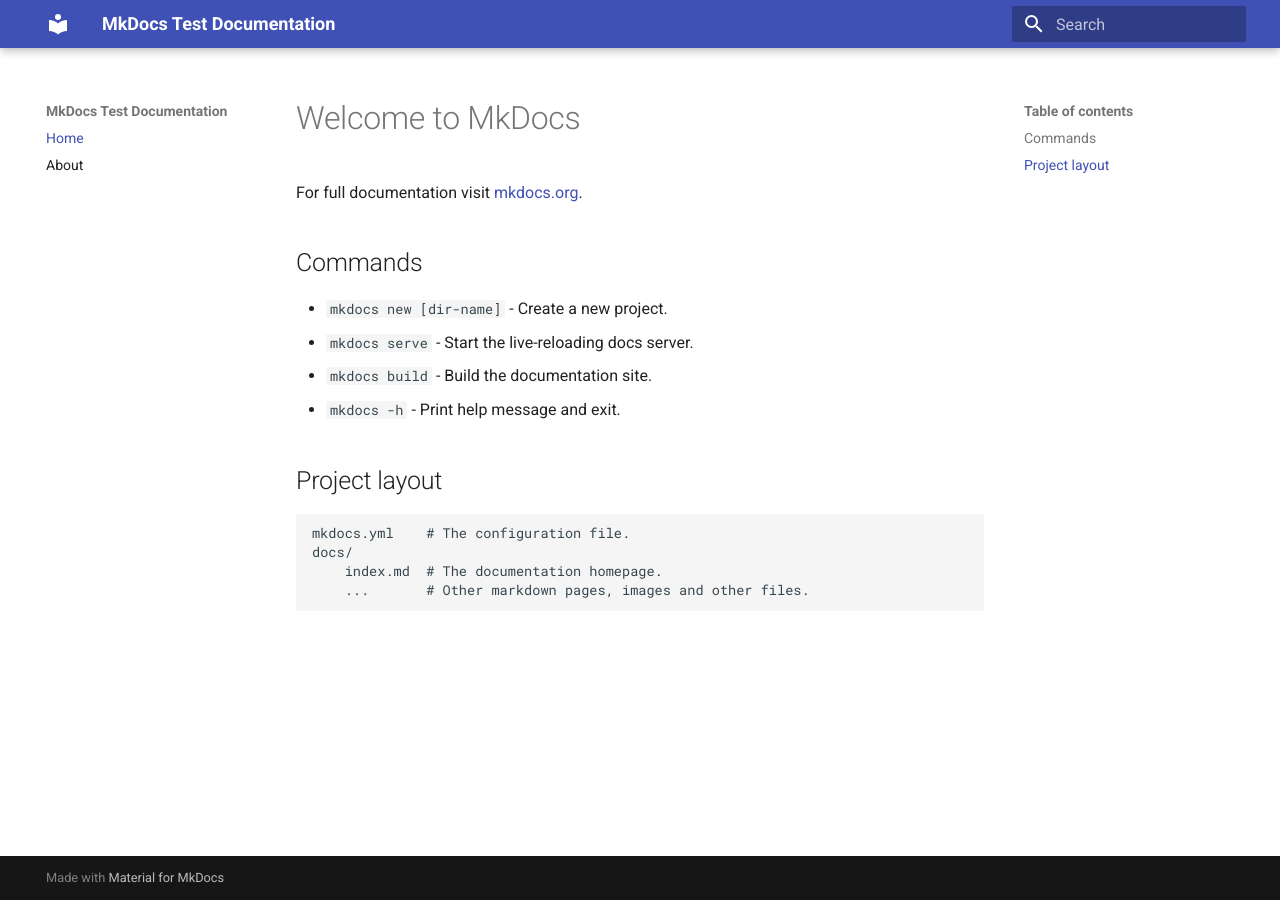
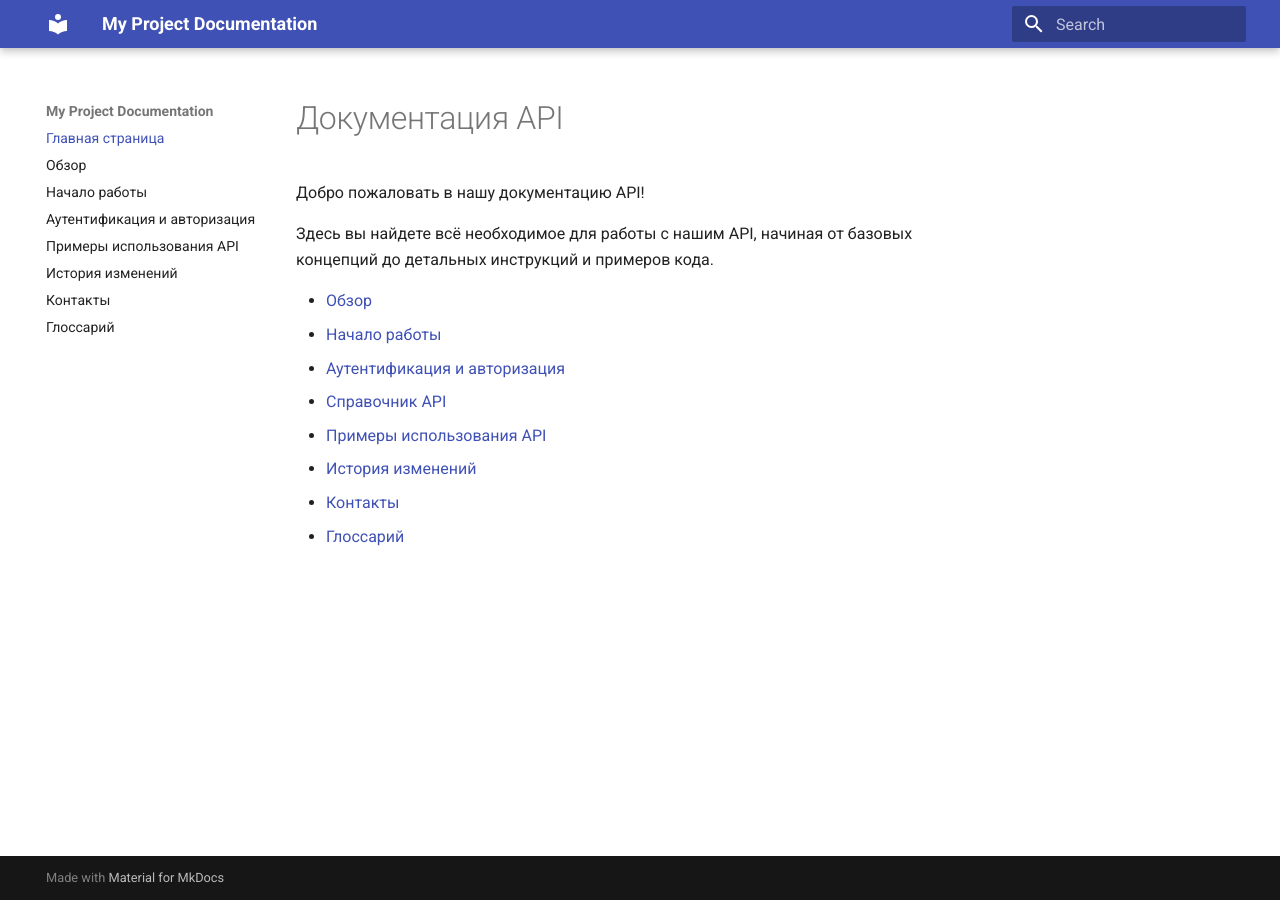
Before and after one commit to mazinden/mkdocs-test, an MkDocs documentation site: the page built from docs/index.md, in a window 1280 px wide. Built offline with MkDocs 1.6.1 and Material for MkDocs 9.7.7, drawn with Linux system fonts in a browser that asks for light colours.

Commit message:
Add new structure

```diff
--- a/docs/index.md
+++ b/docs/index.md
@@ -1,17 +1,14 @@
-# Welcome to MkDocs
+# Документация API
 
-For full documentation visit [mkdocs.org](https://www.mkdocs.org).
+Добро пожаловать в нашу документацию API!
 
-## Commands
+Здесь вы найдете всё необходимое для работы с нашим API, начиная от базовых концепций до детальных инструкций и примеров кода.
 
-* `mkdocs new [dir-name]` - Create a new project.
-* `mkdocs serve` - Start the live-reloading docs server.
-* `mkdocs build` - Build the documentation site.
-* `mkdocs -h` - Print help message and exit.
-
-## Project layout
-
-    mkdocs.yml    # The configuration file.
-    docs/
-        index.md  # The documentation homepage.
-        ...       # Other markdown pages, images and other files.
+* [Обзор](overview.md)
+* [Начало работы](getting-started.md)
+* [Аутентификация и авторизация](auth.md)
+* [Справочник API](swagger-ui/index.html)
+* [Примеры использования API](examples.md)
+* [История изменений](changelog.md)
+* [Контакты](contacts.md)
+* [Глоссарий](glossary.md)
--- a/mkdocs.yml
+++ b/mkdocs.yml
@@ -1,7 +1,13 @@
-site_name: MkDocs Test Documentation
-site_description: Test project with Github Pages
+site_name: My Project Documentation
+site_description: A detailed description of my project
 theme: material
 
 nav:
-  - Home: index.md
-  - About: about.md
+  - Главная страница: index.md
+  - Обзор: overview.md
+  - Начало работы: getting-started.md
+  - Аутентификация и авторизация: auth.md
+  - Примеры использования API: examples.md
+  - История изменений: changelog.md
+  - Контакты: contacts.md
+  - Глоссарий: glossary.md
```
Also changed, not shown: docs/about.md (deleted, +0 -4 lines), docs/auth.md (added, +5 -0 lines), docs/changelog.md (added, +3 -0 lines), docs/contacts.md (added, +3 -0 lines), docs/examples.md (added, +5 -0 lines), docs/getting-started.md (added, +5 -0 lines), docs/glossary.md (added, +3 -0 lines), docs/overview.md (added, +5 -0 lines).
